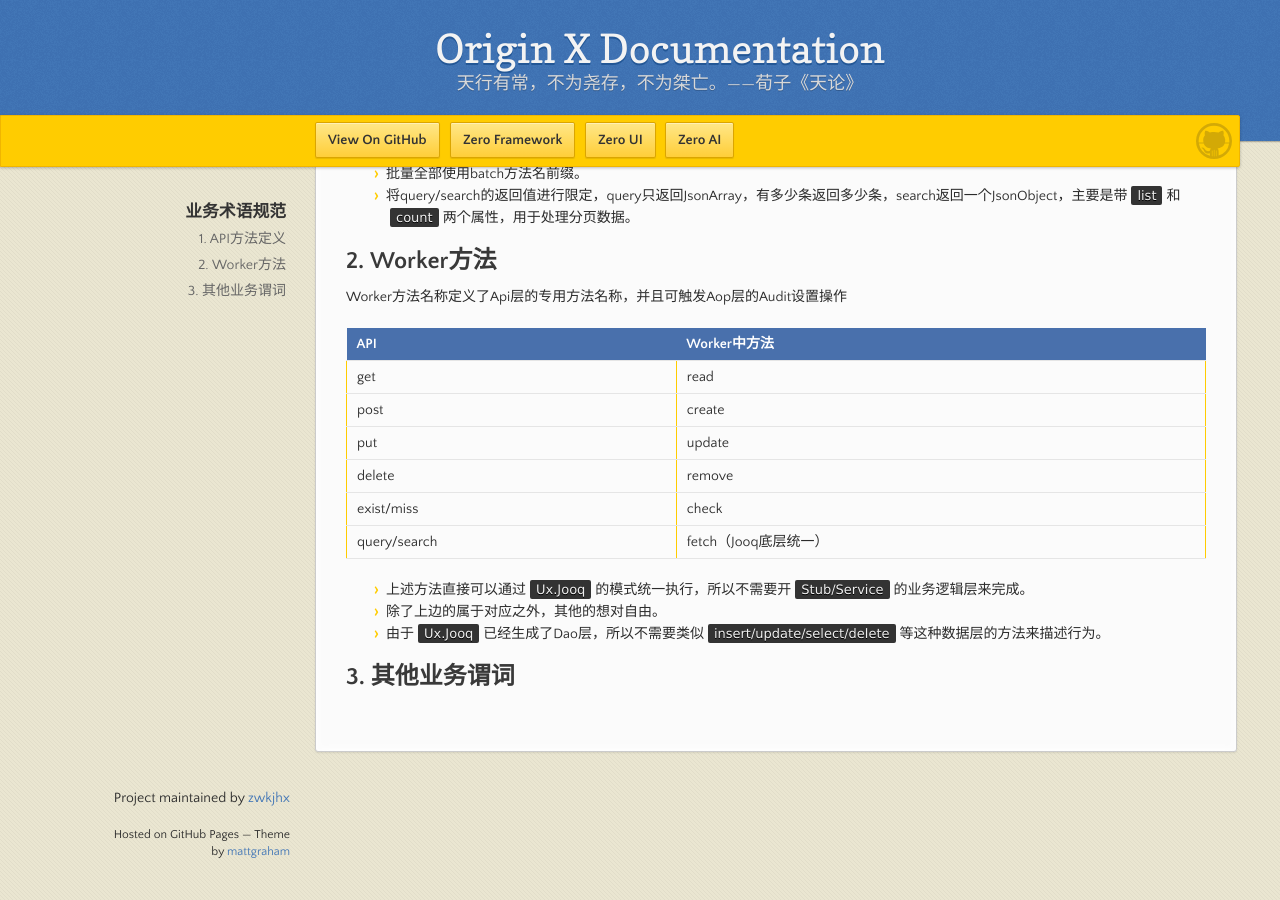
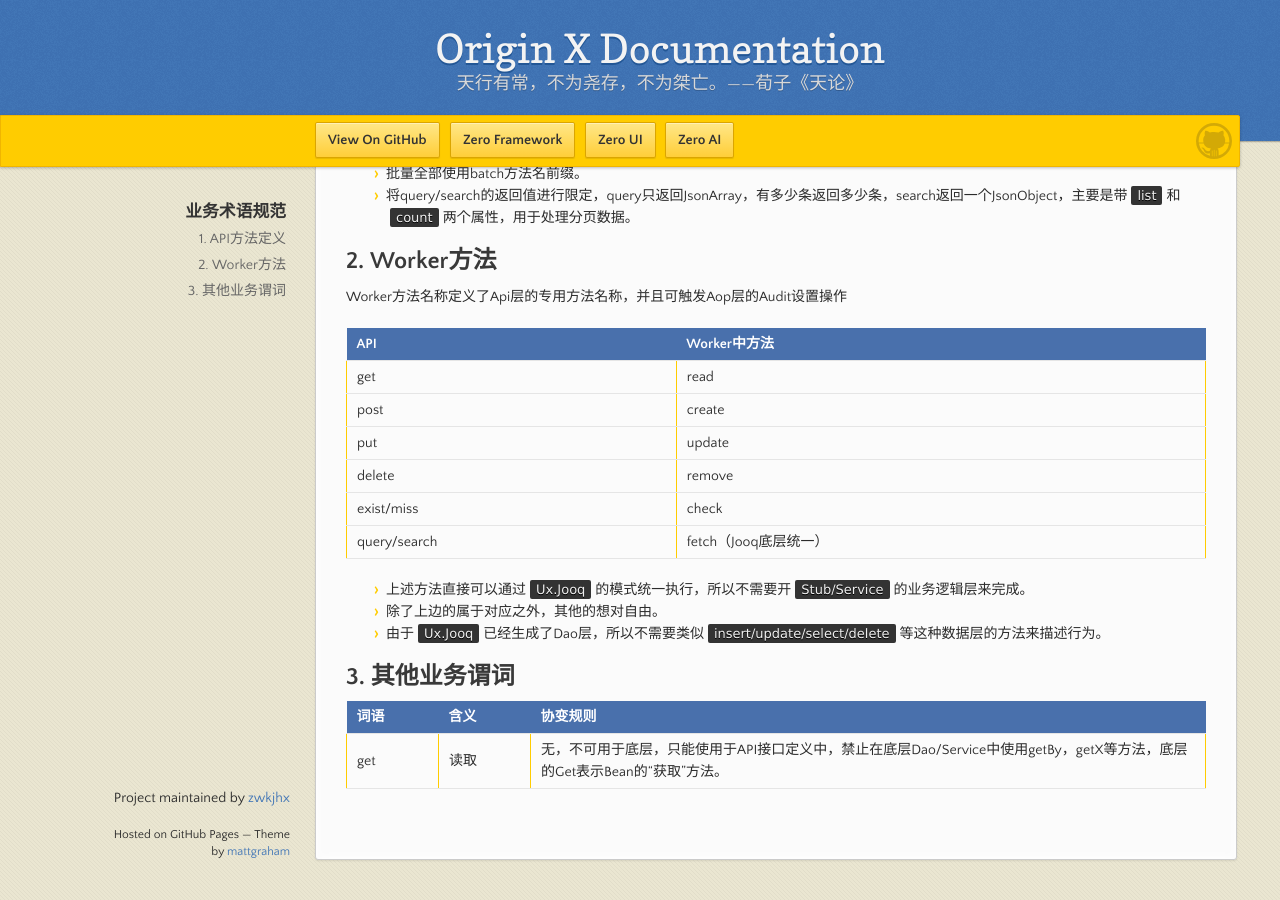
Before and after one commit to zwkjhx/ox-doc, a Jekyll site: the page built from specification/1-zerogui-fan/spc-003-ye-wu-zhu-yu-gui-fan.md, in a window 1280 px wide and 900 px high, scrolled down 591 px. Built offline with Jekyll 4.4.1, drawn with Linux system fonts in a browser that asks for light colours; our own code applies the rules of GitHub Pages for plain Markdown files.

Commit message:
Updates specification/1-zerogui-fan/spc-003-ye-wu-zhu-yu-gui-fan.md
Auto commit by GitBook Editor

```diff
--- a/specification/1-zerogui-fan/spc-003-ye-wu-zhu-yu-gui-fan.md
+++ b/specification/1-zerogui-fan/spc-003-ye-wu-zhu-yu-gui-fan.md
@@ -40,3 +40,7 @@ Worker方法名称定义了Api层的专用方法名称，并且可触发Aop层
 * 由于`Ux.Jooq`已经生成了Dao层，所以不需要类似`insert/update/select/delete`等这种数据层的方法来描述行为。
 
 ## 3. 其他业务谓词
+
+| 词语 | 含义 | 协变规则 |
+| :--- | :--- | :--- |
+| get | 读取 | 无，不可用于底层，只能使用于API接口定义中，禁止在底层Dao/Service中使用getBy，getX等方法，底层的Get表示Bean的“获取”方法。 |
```
